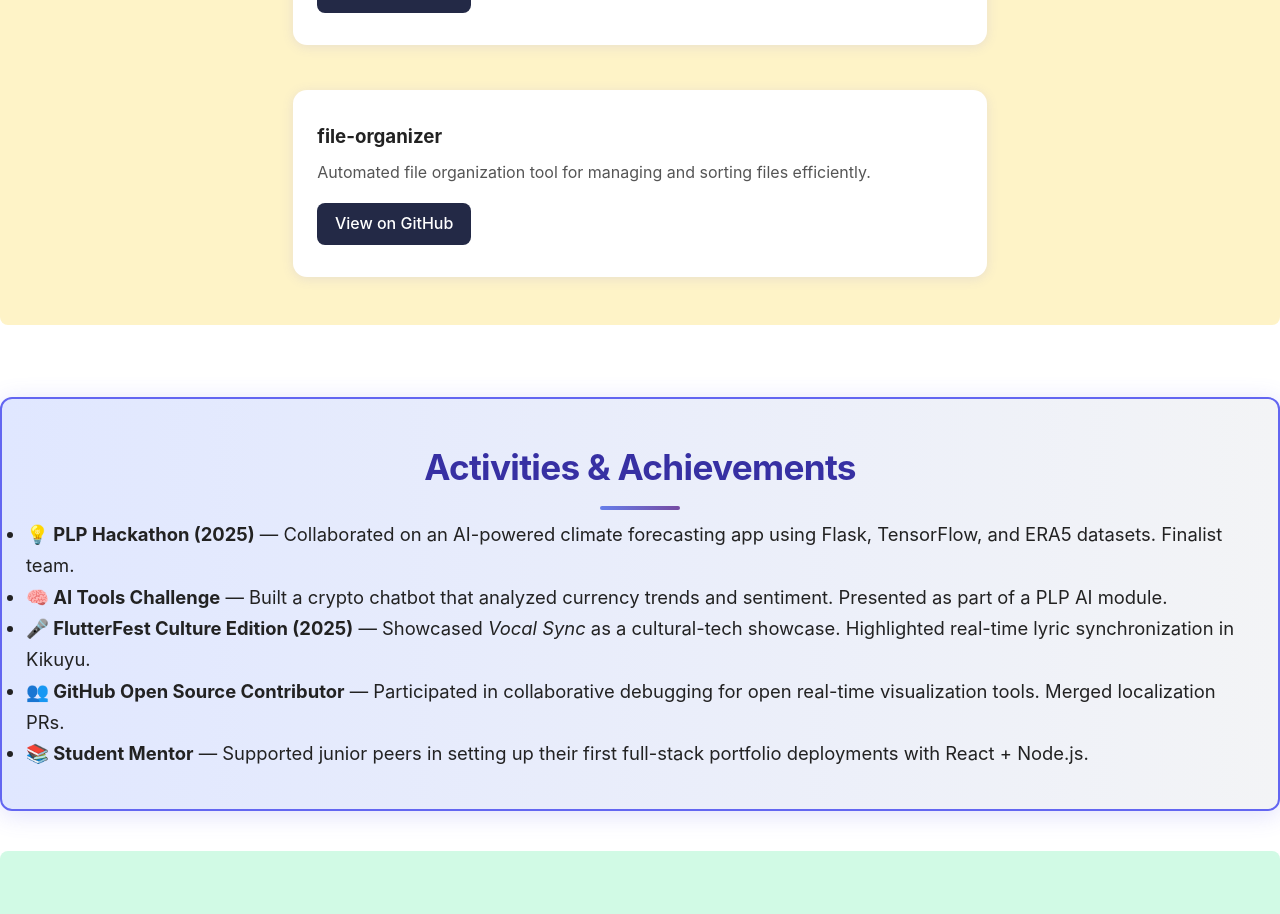
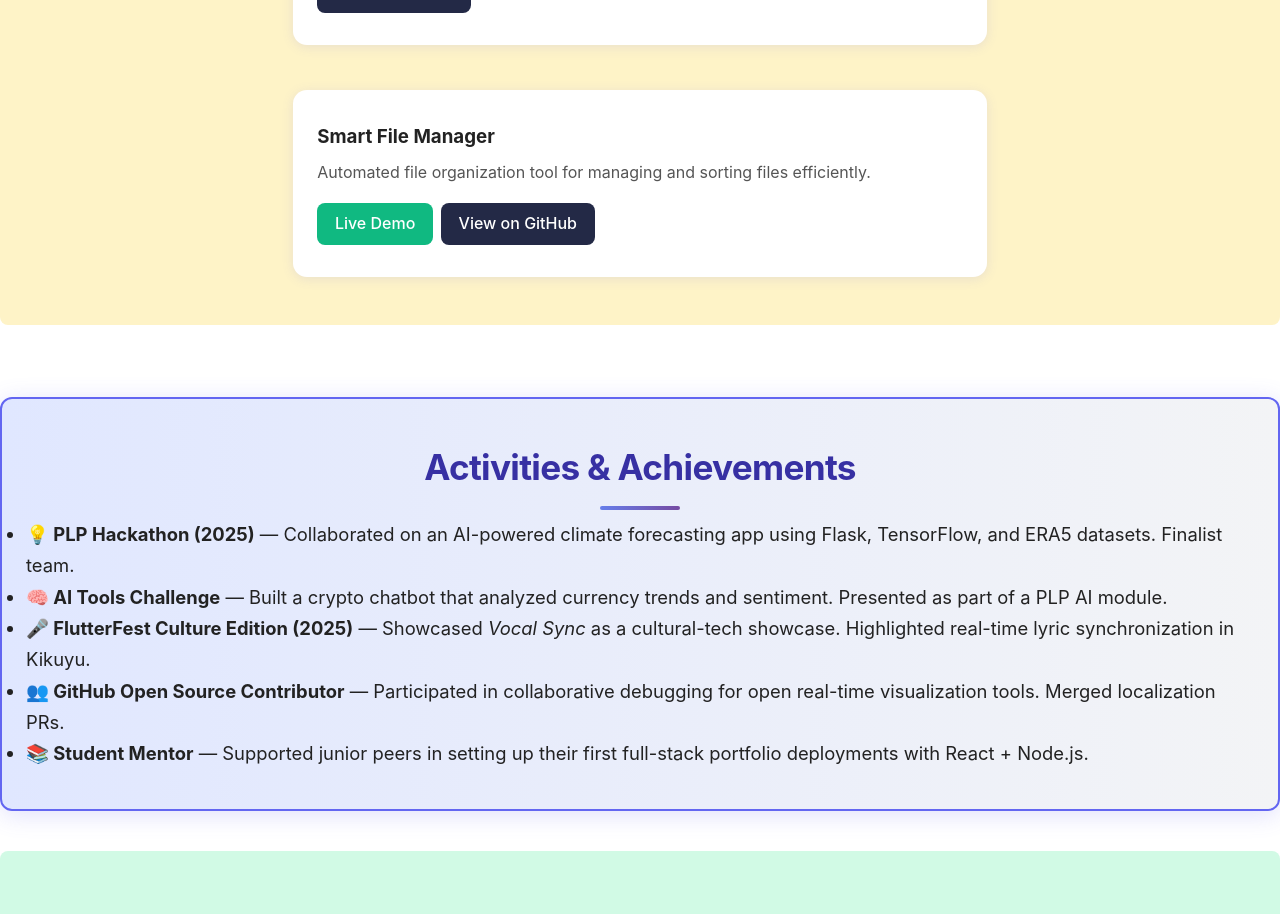
Before and after one commit to mwangiasford1/Asford-portfolio.ke, a React (Vite) app: page / in a window 1280 px wide. Shown: the part 3220-4134 px from the top of the page. Built offline with nearby package versions, Linux system fonts and the light colour scheme.

Commit message:
Update Smart File Manager project with live demo and correct repo

```diff
--- a/src/Portfolio.jsx
+++ b/src/Portfolio.jsx
@@ -210,12 +210,18 @@ const Portfolio = () => {
                     e.currentTarget.style.transform = '';
                     e.currentTarget.style.boxShadow = '0 2px 12px #6366f122';
                   }}>
-                    <h3 style={{ marginBottom: 8 }}>file-organizer</h3>
+                    <h3 style={{ marginBottom: 8 }}>Smart File Manager</h3>
                     <p style={{ color: '#555', marginBottom: 18 }}>Automated file organization tool for managing and sorting files efficiently.</p>
-                    <a href="https://github.com/mwangiasford1/file-organizer.git" target="_blank" rel="noopener noreferrer" style={{
-                      background: '#232946', color: '#fff', borderRadius: 8, padding: '0.5rem 1.1rem', fontWeight: 500, textDecoration: 'none',
-                      transition: 'background 0.18s',
-                    }}>View on GitHub</a>
+                    <div style={{ display: 'flex', gap: '0.5rem', flexWrap: 'wrap' }}>
+                      <a href="https://smart-file-manager-6tqp.onrender.com" target="_blank" rel="noopener noreferrer" style={{
+                        background: '#10b981', color: '#fff', borderRadius: 8, padding: '0.5rem 1.1rem', fontWeight: 500, textDecoration: 'none',
+                        transition: 'background 0.18s',
+                      }}>Live Demo</a>
+                      <a href="https://github.com/mwangiasford1/file_manager.git" target="_blank" rel="noopener noreferrer" style={{
+                        background: '#232946', color: '#fff', borderRadius: 8, padding: '0.5rem 1.1rem', fontWeight: 500, textDecoration: 'none',
+                        transition: 'background 0.18s',
+                      }}>View on GitHub</a>
+                    </div>
                 </div>
                 </div>
             </section>
```
